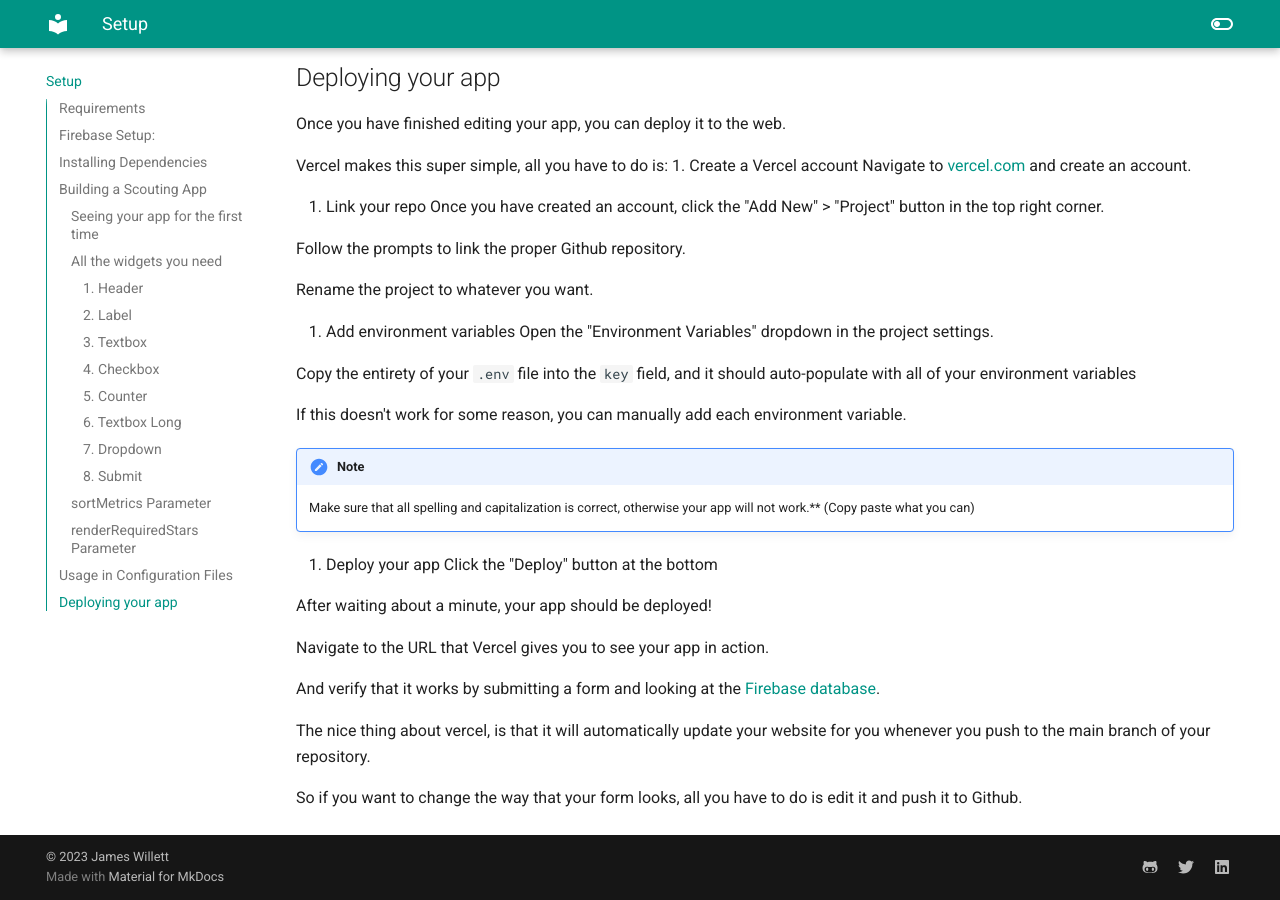
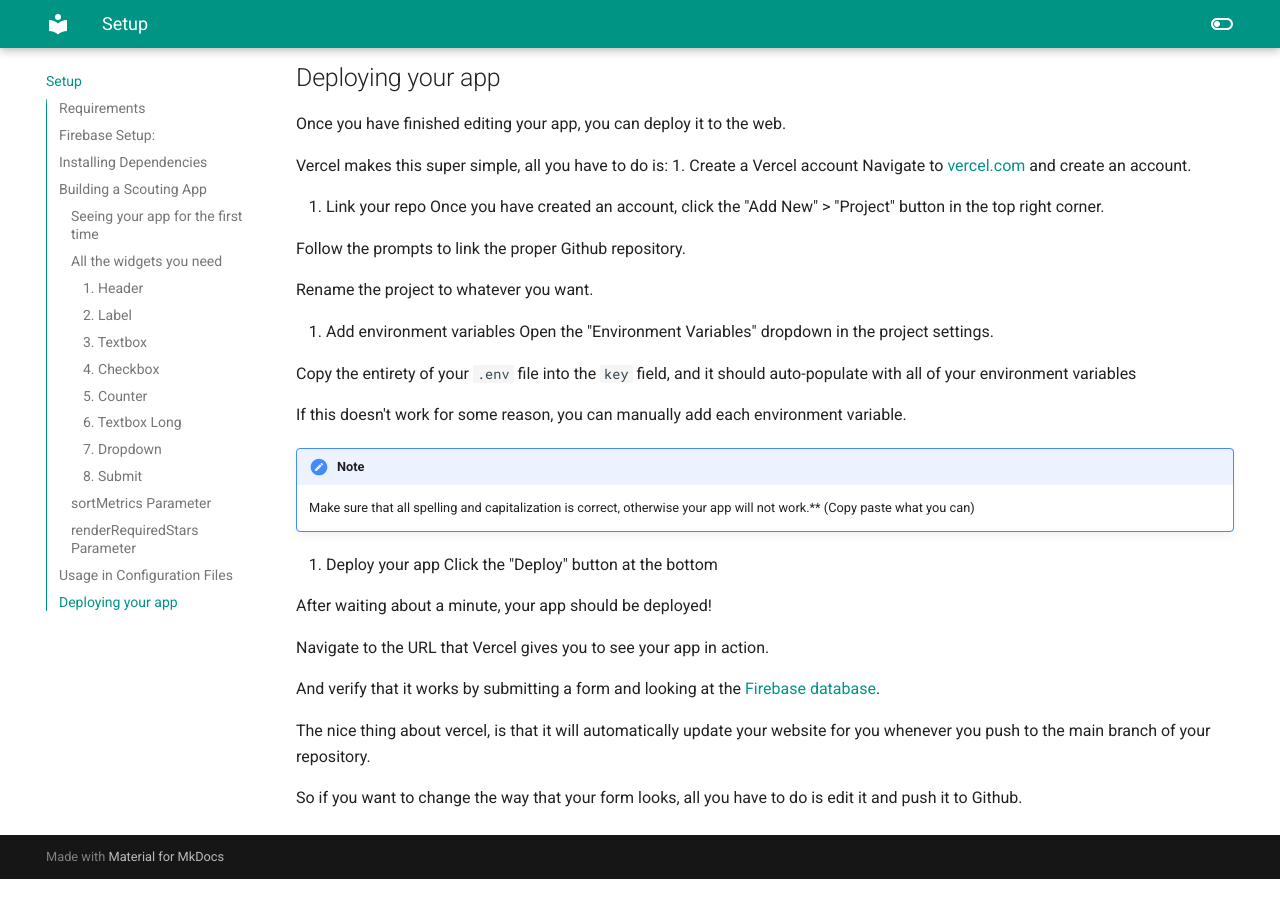
Before and after one commit to PatribotsProgramming/ScoutingBackend2024-Vercel, an MkDocs documentation site: the page built from docs/index.md, in a window 1280 px wide and 900 px high, scrolled down 5533 px. Built offline with MkDocs 1.6.1 and Material for MkDocs 9.7.7, drawn with Linux system fonts in a browser that asks for light colours; after the commit the page ends 6412 px from its top, so only the background shows below that.

```diff
--- a/mkdocs.yml
+++ b/mkdocs.yml
@@ -30,15 +30,6 @@ theme:
 plugins:
   - social
 
-extra:
-  social:
-    - icon: fontawesome/brands/github-alt
-      link: https://github.com/james-willett
-    - icon: fontawesome/brands/twitter
-      link: https://twitter.com/TheJamesWillett
-    - icon: fontawesome/brands/linkedin
-      link: https://www.linkedin.com/in/willettjames/
-
 markdown_extensions:
   - pymdownx.highlight:
       anchor_linenums: true
@@ -55,6 +46,3 @@ markdown_extensions:
   - pymdownx.emoji:
       emoji_index: !!python/name:materialx.emoji.twemoji
       emoji_generator: !!python/name:materialx.emoji.to_svg
-
-copyright: |
-  &copy; 2023 <a href="https://github.com/james-willett"  target="_blank" rel="noopener">James Willett</a>
```
